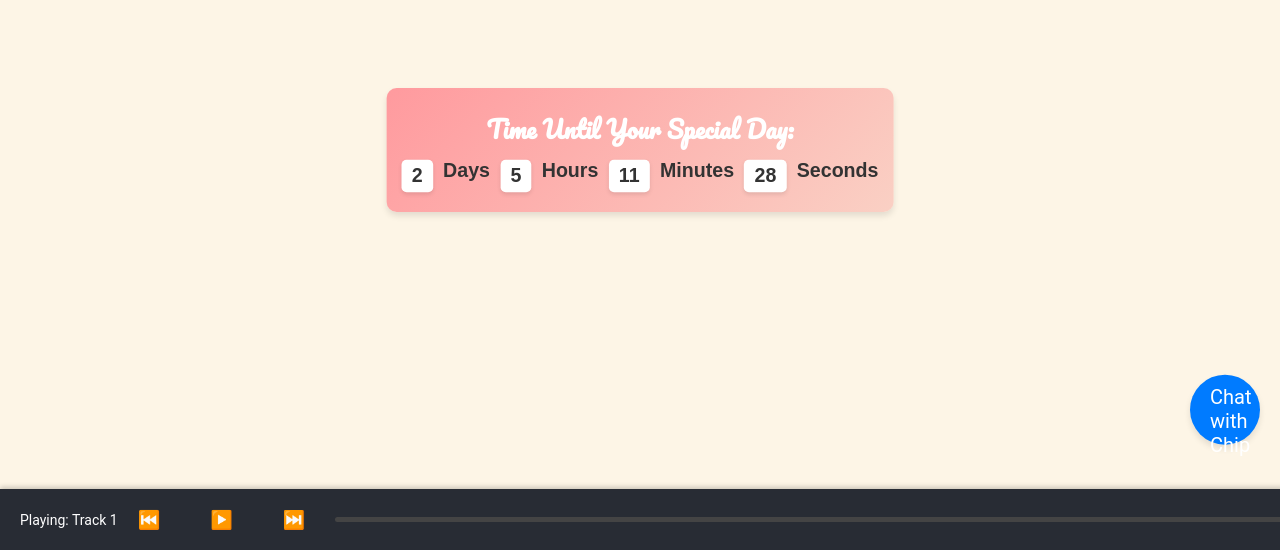
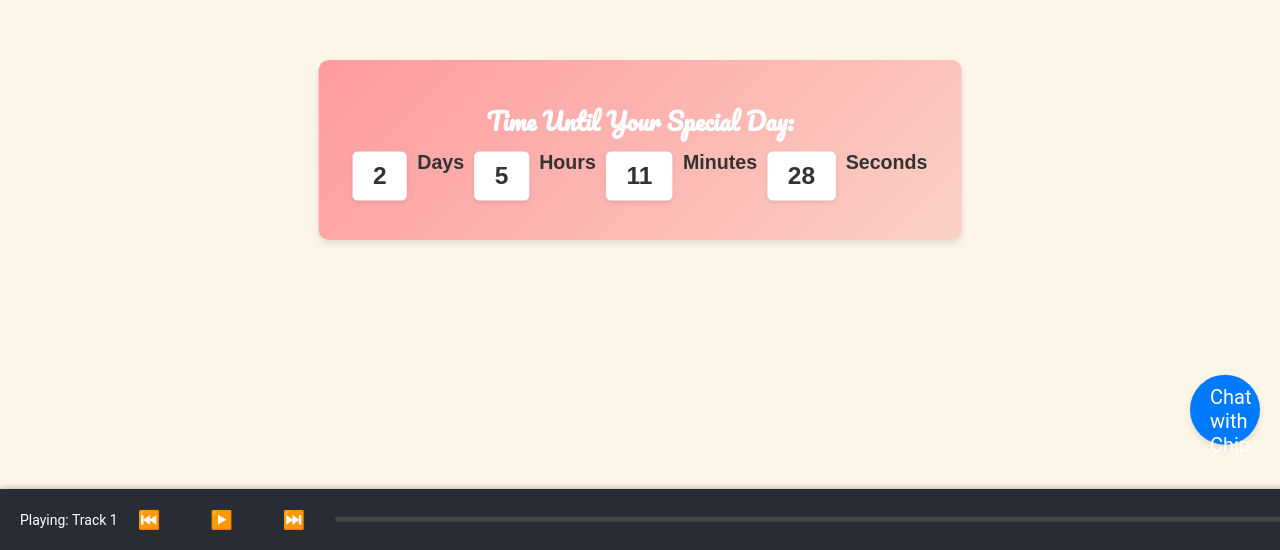
Before and after one commit to wasd742000/lgl-viewer, a React (Create React App) app: page / in a window 1280 px wide. Shown: the part 250-800 px from the top of the page. Built offline with nearby package versions, Linux system fonts and the light colour scheme.

Commit message:
update calling gemini

```diff
--- a/src/components/FloatingChatbox.js
+++ b/src/components/FloatingChatbox.js
@@ -19,11 +19,12 @@ const FloatingChatbox = () => {
     if (!userInput.trim()) return;
 
     const userMessage = { sender: 'user', text: userInput };
-    setMessages((prev) => [...prev, userMessage]);
+    const updatedMessages = [...messages, userMessage]; // Include the current user input in the context
+    setMessages(updatedMessages);
     setUserInput('');
 
     try {
-      const recentMessages = messages.slice(-5).map((msg) => ({
+      const recentMessages = updatedMessages.slice(-5).map((msg) => ({
         role: msg.sender === 'user' ? 'user' : 'assistant',
         content: msg.text,
       }));
@@ -57,8 +58,9 @@ Thông tin về Ben:
 
 Quy tắc chính:
 - Trả lời pha trò, dễ thương
-- Gợi nhẹ kiểu đáng yêu như: Sắp có bất ngờ dễ thương lắmm óaaa nhaa`,
-        context: recentMessages,
+- Gợi nhẹ kiểu đáng yêu như: Sắp có bất ngờ dễ thương lắmm óaaa nhaa.
+
+Hãy trả lời với câu chat dưới đây nha Chip Nhu: \n` + recentMessages.map(msg => `\n${msg.role}: ${msg.content}`).join(''),
         config: {
           thinkingConfig: {
             thinkingBudget: 0, // Disables thinking
--- a/src/components/features/CountdownTimer.css
+++ b/src/components/features/CountdownTimer.css
@@ -7,7 +7,7 @@
   justify-content: center;
   background: linear-gradient(135deg, #ff9a9e, #fad0c4);
   border-radius: 10px;
-  padding: 20px;
+  padding: 40px; /* Increased padding for a larger box */
   box-shadow: 0 4px 6px rgba(0, 0, 0, 0.1);
   color: #333;
   font-family: 'Arial', sans-serif;
@@ -34,9 +34,10 @@
 .timer-display span {
   background: #fff;
   color: #333;
-  padding: 5px 10px;
+  padding: 10px 20px; /* Increased padding for larger time blocks */
   border-radius: 5px;
   box-shadow: 0 2px 4px rgba(0, 0, 0, 0.1);
+  font-size: 1.5rem; /* Increased font size for better visibility */
 }
 
 /* Heartbeat animation */
```
